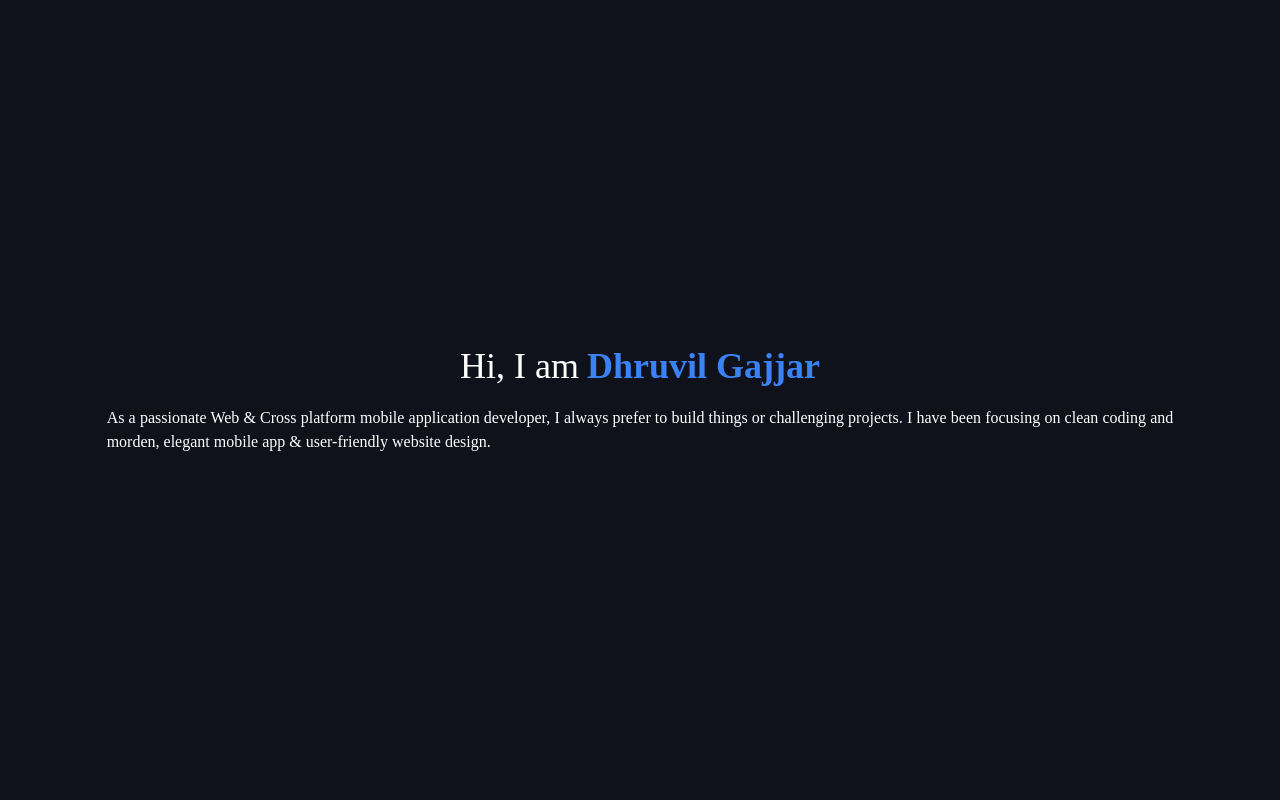
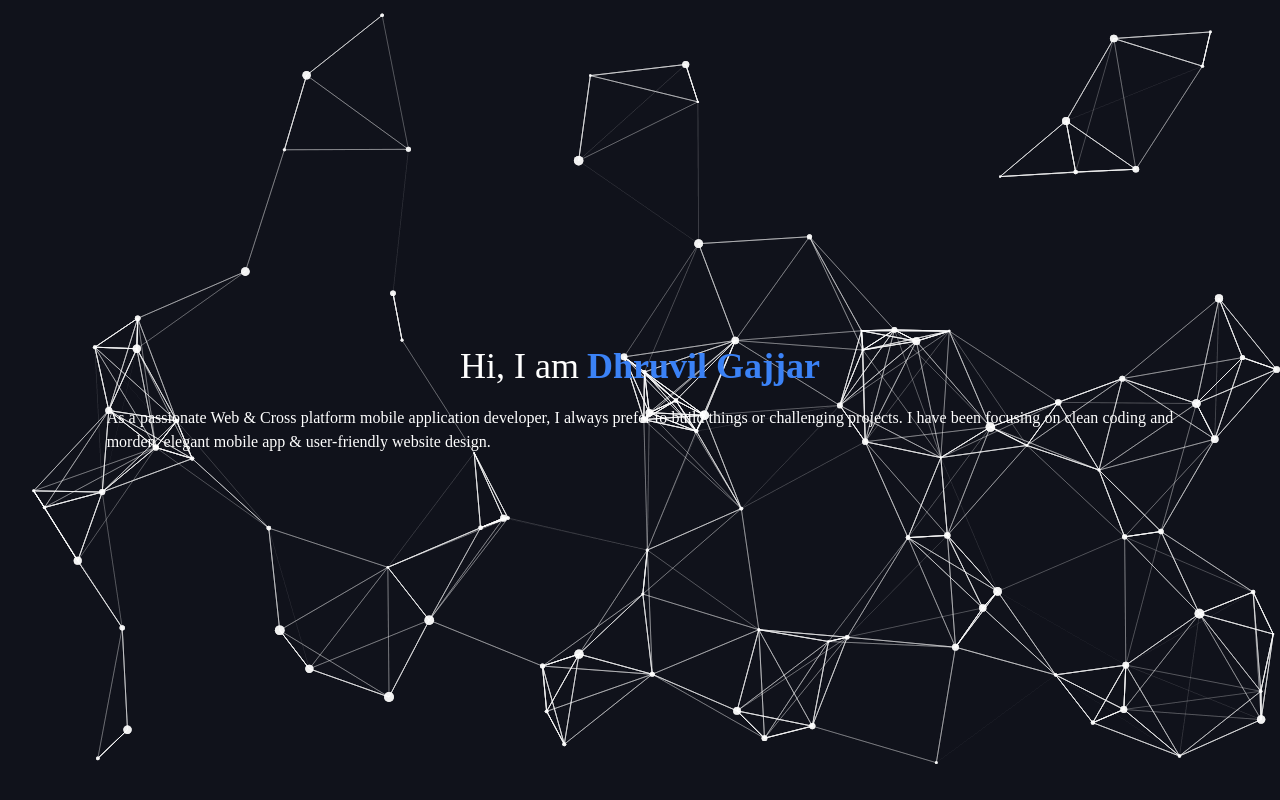
Before and after one commit to lucifer2355/portfolio-2, a Next.js app: page / in a window 1280 px wide. Built offline with nearby package versions, Linux system fonts and the light colour scheme; what tailwindcss-pseudo-elements would draw is missing.

Commit message:
add background effect

```diff
--- a/pages/index.js
+++ b/pages/index.js
@@ -13,7 +13,7 @@ export default function Home() {
         <link rel='icon' href='/favicon.ico' />
       </Head>
 
-      {/* <BackgroundEffect /> */}
+      <BackgroundEffect />
       <main className='relative'>
         <MobileDrawer />
 
```
